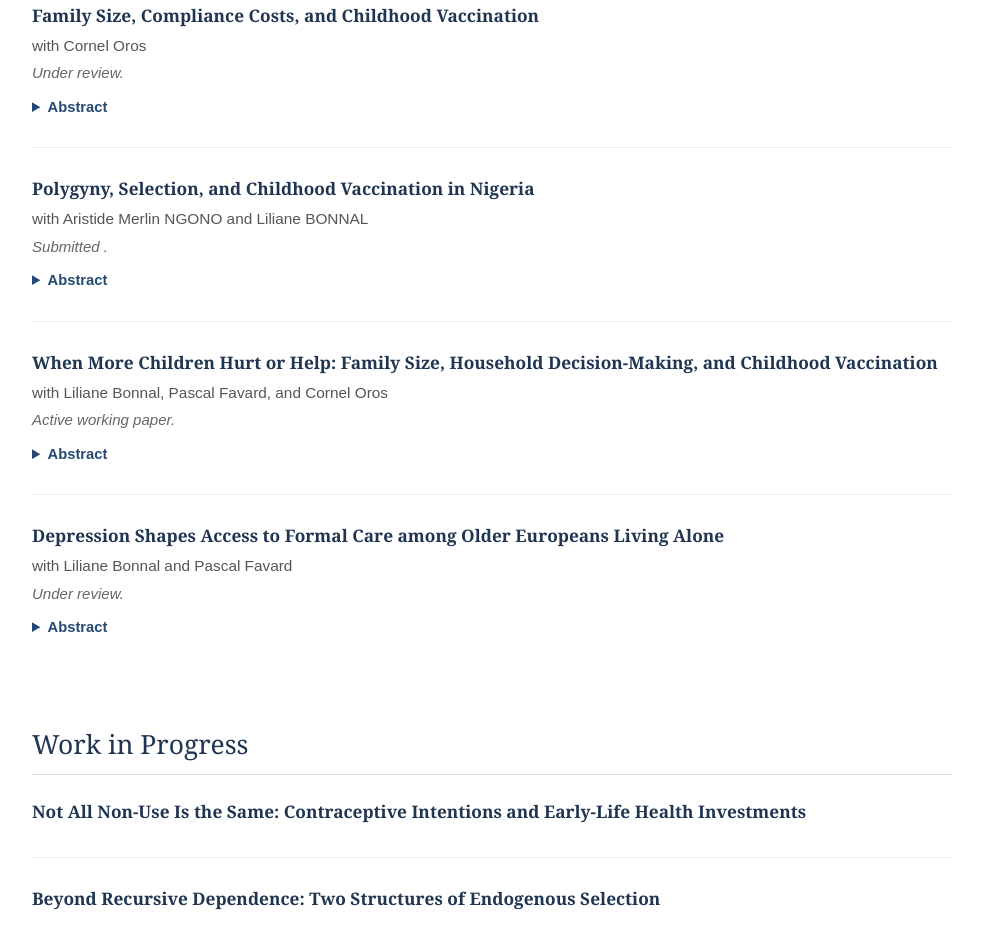
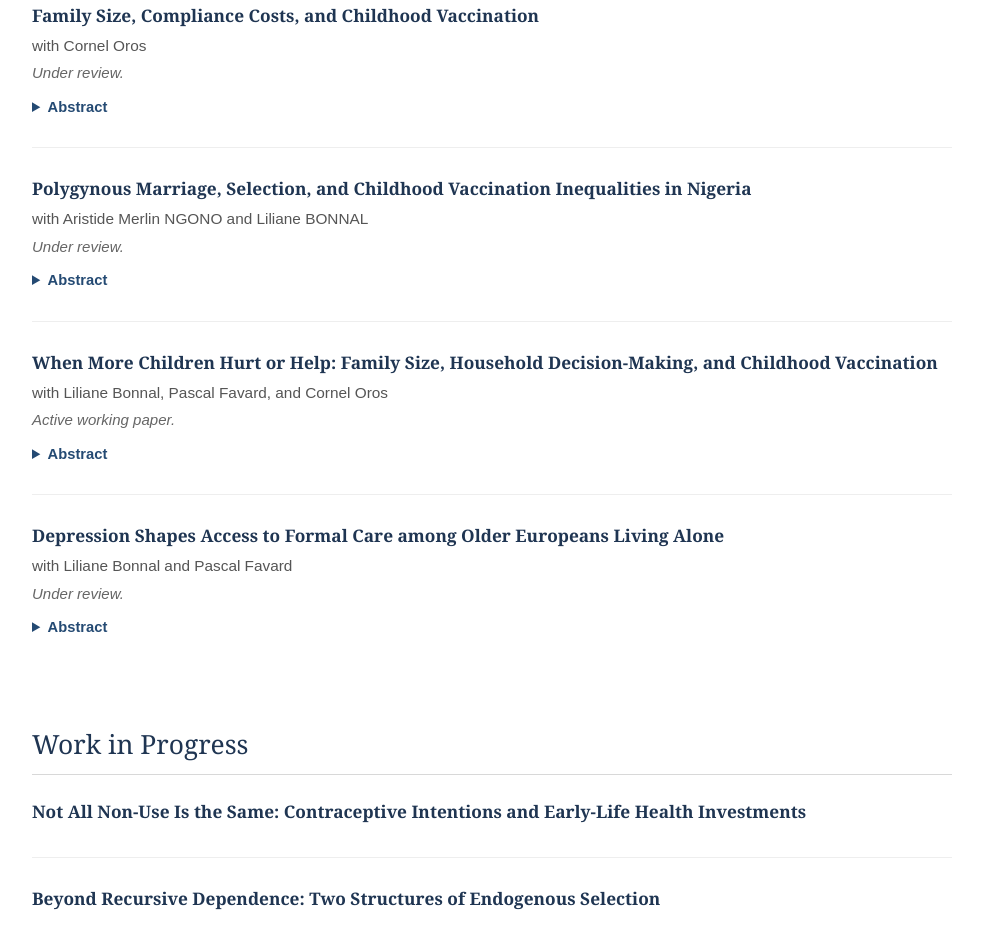
Before and after one commit to KOLANITadandjoa/KOLANITadandjoa, a plain HTML site: page research.html in a window 1280 px wide. Shown: the part 1116-2064 px from the top of the page, without its empty margins (148-1131 px from the left). Drawn offline with Linux system fonts and the light colour scheme.

Commit message:
Update research.html

```diff
--- a/research.html
+++ b/research.html
@@ -555,14 +555,15 @@
         <li class="paper">
 
           <span class="paper-title">
-            Polygyny, Selection, and Childhood Vaccination in Nigeria
+            Polygynous Marriage, Selection, and Childhood Vaccination Inequalities in Nigeria
           </span>
 
           <div class="paper-authors">
             with Aristide Merlin NGONO  and Liliane BONNAL
           </div>
+
           <div class="paper-status">
-            Submitted .
+            Under review.
           </div>
           <details>
 
```
